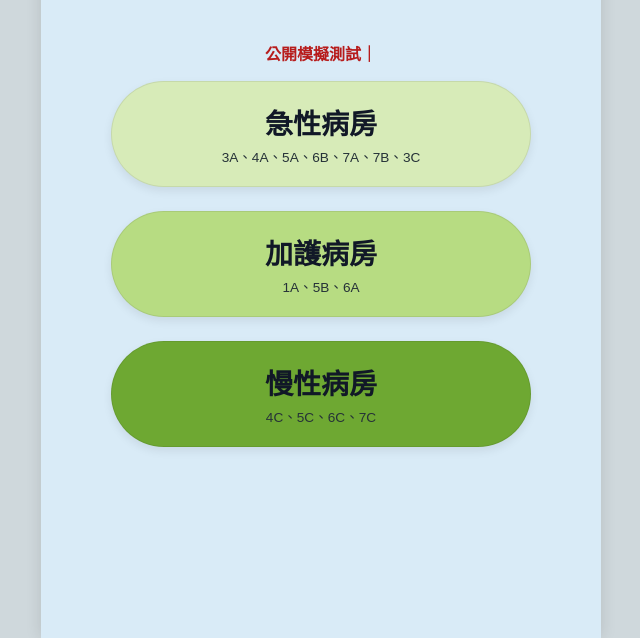
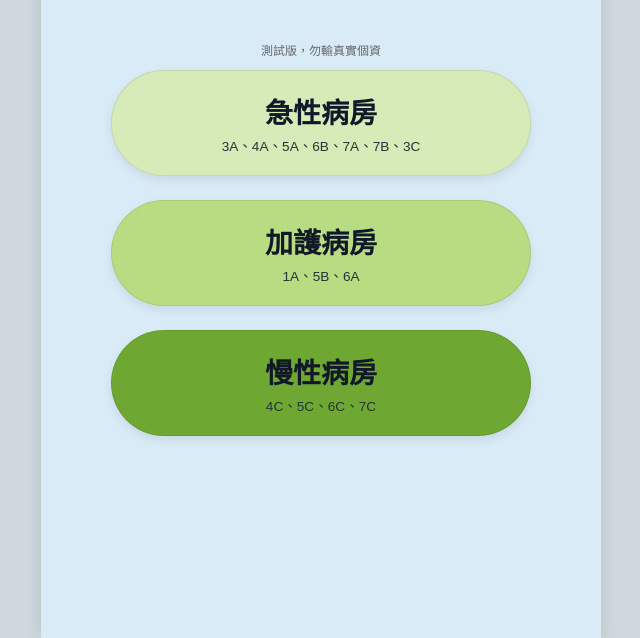
Before and after one commit to shuhui1023-prog/ward-rounding-test, a plain HTML site: page index.html in a window 1280 px wide. Shown: the part 162-800 px from the top of the page, without its empty margins (319-959 px from the left). Drawn offline with Linux system fonts and the light colour scheme.

Commit message:
Update index.html

```diff
--- a/index.html
+++ b/index.html
@@ -869,7 +869,7 @@
   <!-- ================= 首頁：類別選擇 ================= -->
   <div id="view-home">
     <h1 class="home-main-title">桃園療養院<br>病房查房系統</h1>
-    <p style="color:#b71c1c;font-weight:bold;">公開模擬測試｜</p>
+    <p style="color:#666;font-size:12px;">測試版，勿輸真實個資</p>
 
     <button type="button" class="home-cat-btn home-cat-acute" onclick="selectWardCategory('acute')">
       <span>急性病房</span>
```
